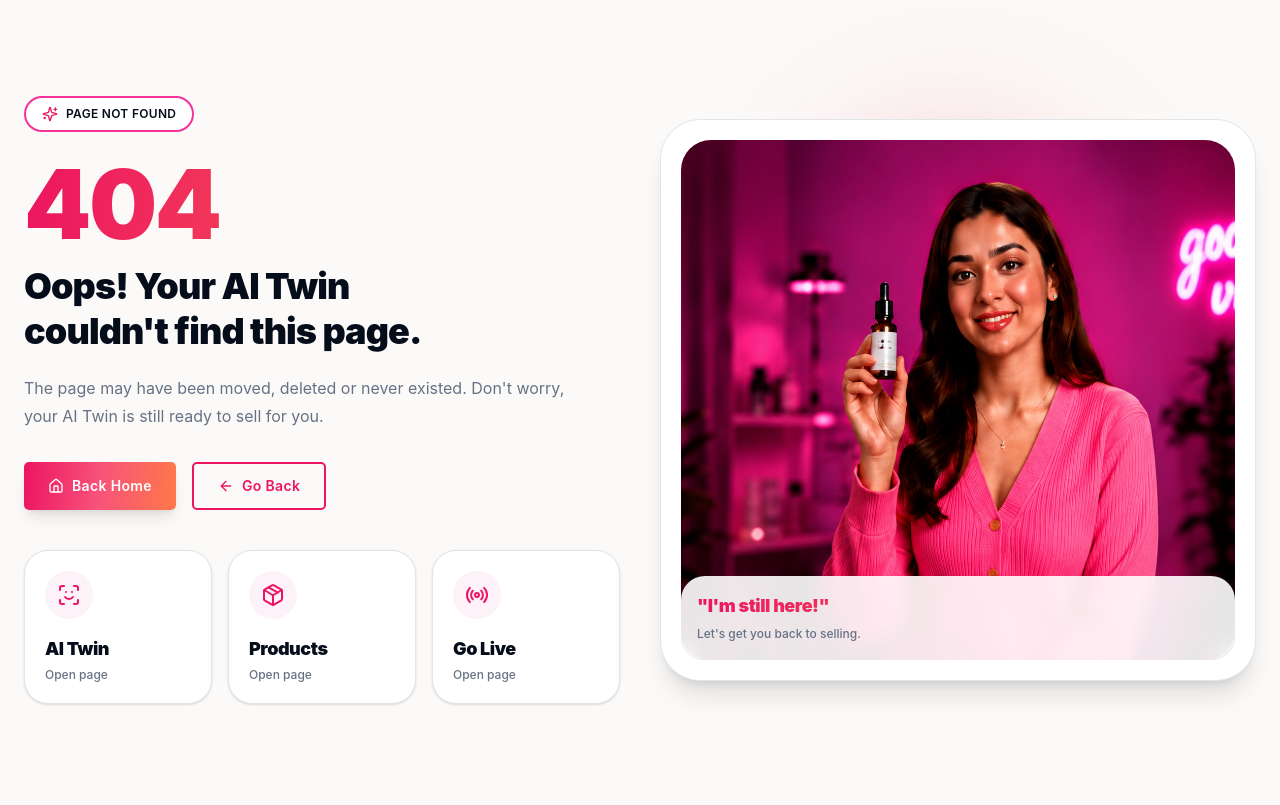
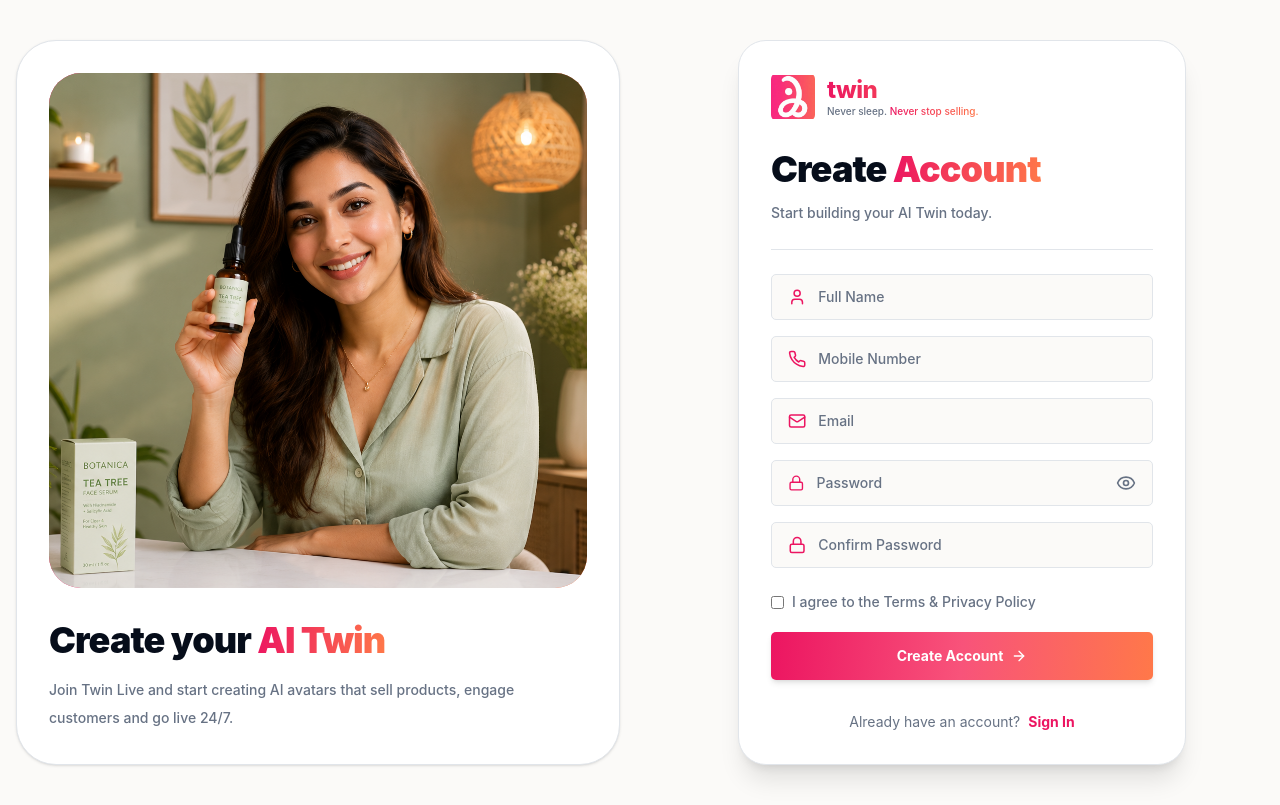
Before and after one commit to mohamedishaaqmeeran-ops/ai-twin, a React (Vite) app: page /signup in a window 1280 px wide. Built offline with nearby package versions, Linux system fonts and the light colour scheme.

Commit message:
add gcp cloud run deployment

```diff
--- a/src/App.jsx
+++ b/src/App.jsx
@@ -41,6 +41,7 @@
 import AdminLives from "./admin/AdminLives";
 import AdminAnalytics from "./admin/AdminAnalytics";
 import AdminSettings from "./admin/AdminSettings";
+import SignUp from "./pages/SignUp";
 
 
 function RequireAdmin({ children }) {
@@ -104,6 +105,7 @@
 
       <Routes>
         <Route path="/" element={<Landing />} />
+        <Route path="/signup" element={<SignUp />} />
         <Route path="/signin" element={<Signin />} />
         <Route path="/waitlist" element={<WaitlistForm />} />
 
--- a/src/pages/Landing.jsx
+++ b/src/pages/Landing.jsx
@@ -208,7 +208,7 @@
             </Link>
 
             <Link
-              to="/signin"
+              to="/signup"
               className="brand-gradient flex h-11 items-center justify-center rounded-[5px] px-5 text-sm font-bold tracking-wide text-white shadow-md transition hover:opacity-90"
             >
             Get Started
@@ -246,7 +246,7 @@
               </Link>
 
               <Link
-                to="/signin"
+                to="/signup"
                 className="brand-gradient flex h-11 items-center justify-center rounded-lg text-sm font-bold tracking-wide text-white"
               >
                 Get Started
@@ -777,9 +777,9 @@
         </p>
       </div>
 
-      <div className="mt-12 flex flex-wrap items-center justify-center gap-x-14 gap-y-8">
+      <div className="mt-12 flex flex-wrap items-center  justify-center gap-x-14 gap-y-8">
         {logos.map(([name, src]) => (
-          <div key={name} className="flex h-16 items-center justify-center">
+          <div key={name} className="flex h-16 items-center dark:bg-white/10 p-2 rounded-xl justify-center">
             <img
               src={src}
               alt={name}
@@ -869,7 +869,7 @@
             </p>
 
             <Link
-              to="/signin"
+              to="/signup"
               className="mt-5 inline-flex items-center gap-2 rounded-[5px] bg-white px-5 py-2.5 text-sm font-bold tracking-wide text-gray-900 shadow md:mt-18"
             >
               Get Started
--- a/src/pages/SignIn.jsx
+++ b/src/pages/SignIn.jsx
@@ -1,3 +1,5 @@
+// src/pages/SignIn.jsx
+
 import { useState } from "react";
 import { Link, useNavigate } from "react-router-dom";
 import {
@@ -16,6 +18,7 @@
 
   const [email, setEmail] = useState("");
   const [password, setPassword] = useState("");
+
   const [showMore, setShowMore] = useState(false);
   const [showPassword, setShowPassword] = useState(false);
 
@@ -23,10 +26,7 @@
     localStorage.setItem("isLoggedIn", "true");
     localStorage.setItem("loginProvider", provider);
 
-  // Demo role
-  // Change this value after backend authentication
-  const role =
-    email === "admin@aitwin.com" ? "admin" : "user";
+    const role = email === "admin@aitwin.com" ? "admin" : "user";
 
     localStorage.setItem("role", role);
 
@@ -63,18 +63,18 @@
 
   return (
     <div className="min-h-screen bg-background text-foreground transition-colors duration-300">
-      <div className="mx-auto grid min-h-screen max-w-6xl items-center gap-8 px-4 py-10 lg:grid-cols-2">
+      <div className="mx-auto grid min-h-screen max-w-7xl gap-8 px-4 py-10 lg:grid-cols-2 lg:items-stretch">
         {/* Left */}
-        <section className="hidden rounded-[40px] border border-border bg-card p-8 shadow-sm lg:block">
-          <div className="brand-gradient rounded-[32px] ">
+        <section className="hidden h-full flex-col rounded-[40px] border border-border bg-card p-8 shadow-sm lg:flex">
+          <div className="brand-gradient flex-1 overflow-hidden rounded-[32px]">
             <img
               src="/images/bb.png"
               alt="AI Twin"
-              className="h-[520px] w-full rounded-[24px] object-cover"
+              className="h-full w-full rounded-[24px] object-cover"
             />
           </div>
 
-          <div className="mt-6">
+          <div className="pt-8">
             <span className="inline-flex rounded-full border-2 border-pink-500 bg-card px-4 py-2 text-xs font-bold tracking-wide text-foreground">
               AI TWIN LIVE COMMERCE
             </span>
@@ -84,15 +84,18 @@
             </h1>
 
                         <p className="mt-3 text-sm font-medium leading-6 text-muted-foreground">
-              Sign in to create your twin, train it, add products, connect social
-              platforms and go live.
+              Sign in to create your twin, train it, add products,
+              connect social platforms and go live.
             </p>
           </div>
         </section>
 
         {/* Right */}
-        <section className="mx-auto w-full max-w-md">
-          <div className="rounded-3xl border border-border bg-card p-6 shadow-xl sm:p-8">
+
+        <section className="mx-auto flex h-full w-full max-w-md flex-col">
+
+          <div className="flex h-full flex-col rounded-3xl border border-border bg-card p-6 shadow-xl sm:p-8">
+
             <Logo />
 
             <h1 className="mt-8 text-3xl font-black leading-tight tracking-tight text-foreground sm:text-4xl">
@@ -104,7 +107,9 @@
             </p>
 
             {/* Social Login */}
+
             <div className="mt-7 space-y-3">
+
               <button
                 onClick={() => login("google")}
                 className={socialButtonClass}
@@ -112,6 +117,7 @@
                 <span className="grid h-6 w-6 place-items-center rounded-full bg-white text-sm font-black text-red-600 shadow-sm">
                   G
                 </span>
+
                 Continue with Google
               </button>
 
@@ -122,8 +128,6 @@
                 <Apple className="h-5 w-5" />
                 Continue with Apple
               </button>
-
-
 
               {showMore && (
                 <>
@@ -149,23 +153,39 @@
                 onClick={() => setShowMore(!showMore)}
                 className="w-full text-sm font-bold tracking-wide text-[var(--brand-pink)] transition hover:underline"
               >
-                {showMore ? "Show less options" : "More login options"}
+                {showMore
+                  ? "Show less options"
+                  : "More login options"}
               </button>
+
             </div>
 
             {/* Divider */}
+
             <div className="my-6 flex items-center gap-3">
+
               <div className="h-px flex-1 bg-border" />
+
               <span className="text-xs font-bold tracking-wide text-muted-foreground">
                 OR LOGIN WITH EMAIL
               </span>
+
               <div className="h-px flex-1 bg-border" />
+
             </div>
 
             {/* Email Login */}
-            <form onSubmit={handleEmailLogin} className="space-y-4">
+
+            <form
+              onSubmit={handleEmailLogin}
+              className="mt-2 flex flex-1 flex-col justify-between"
+            >
+
+              <div className="space-y-4">
+
                 <div className={inputWrapperClass}>
                   <Mail className="h-5 w-5 text-[var(--brand-pink)]" />
+
                   <input
                     value={email}
                     onChange={(e) => setEmail(e.target.value)}
@@ -176,7 +196,9 @@
                 </div>
 
                 <div className={inputWrapperClass}>
+
                   <Lock className="h-5 w-5 text-[var(--brand-pink)]" />
+
                   <input
                     value={password}
                     onChange={(e) => setPassword(e.target.value)}
@@ -187,7 +209,9 @@
 
                   <button
                     type="button"
-                  onClick={() => setShowPassword(!showPassword)}
+                    onClick={() =>
+                      setShowPassword(!showPassword)
+                    }
                     className="text-muted-foreground transition hover:text-foreground"
                   >
                     {showPassword ? (
@@ -196,8 +220,14 @@
                       <Eye className="h-5 w-5" />
                     )}
                   </button>
+
                 </div>
 
+
+                              </div>
+
+              {/* Bottom Section */}
+              <div className="mt-6">
                 <div className="flex items-center justify-between gap-3 text-xs">
                   <label className="flex items-center gap-2 font-semibold tracking-wide text-muted-foreground">
                     <input type="checkbox" />
@@ -214,25 +244,37 @@
 
                 <button
                   disabled={!email.trim() || !password.trim()}
-                className="brand-gradient flex h-12 w-full items-center justify-center gap-2 rounded-[5px] text-sm font-bold tracking-wide text-white shadow-md transition hover:opacity-90 disabled:cursor-not-allowed disabled:opacity-50"
+                  className="brand-gradient mt-5 flex h-12 w-full items-center justify-center gap-2 rounded-[5px] text-sm font-bold tracking-wide text-white shadow-md transition hover:opacity-90 disabled:cursor-not-allowed disabled:opacity-50"
                 >
                   Sign In
                   <ArrowRight className="h-4 w-4" />
                 </button>
-            </form>
 
-            <p className="mt-6 text-center text-xs font-medium leading-5 text-muted-foreground">
+                <p className="mt-6 text-center text-sm text-muted-foreground">
+                  Don't have an account?
+                  <Link
+                    to="/signup"
+                    className="ml-2 font-bold text-[var(--brand-pink)] hover:underline"
+                  >
+                    Sign Up
+                  </Link>
+                </p>
+
+                <p className="mt-4 text-center text-xs font-medium leading-5 text-muted-foreground">
                   By continuing you agree to our terms.
                   <br />
                   Your AI Twin awaits.
                 </p>
               </div>
+            </form>
+          </div>
 
           <Link
             to="/"
-            className="mt-4 block text-center text-xs font-semibold tracking-wide text-muted-foreground transition hover:text-foreground"
+            className="mt-5 inline-flex items-center justify-center gap-2 text-sm font-bold text-muted-foreground transition hover:text-[var(--brand-pink)]"
           >
-            ← Back to home
+            <ArrowRight className="h-4 w-4 rotate-180" />
+            Back to Home
           </Link>
         </section>
       </div>
--- /dev/null
+++ b/src/pages/SignUp.jsx
@@ -0,0 +1,211 @@
+import { useState } from "react";
+import { Link, useNavigate } from "react-router-dom";
+import {
+  Mail,
+  Lock,
+  User,
+  Eye,
+  Phone,
+  EyeOff,
+  ArrowRight,
+} from "lucide-react";
+import Logo from "../components/Logo";
+
+export default function SignUp() {
+  const navigate = useNavigate();
+
+  const [showPassword, setShowPassword] = useState(false);
+
+const [form, setForm] = useState({
+  name: "",
+  mobile: "",
+  email: "",
+  password: "",
+  confirmPassword: "",
+});
+
+  const handleChange = (key, value) => {
+    setForm((prev) => ({
+      ...prev,
+      [key]: value,
+    }));
+  };
+
+  const handleSignup = (e) => {
+    e.preventDefault();
+
+   if (
+  !form.name ||
+  !form.mobile ||
+  !form.email ||
+  !form.password ||
+  !form.confirmPassword
+) {
+  return;
+}
+
+    if (form.password !== form.confirmPassword) {
+      alert("Passwords do not match");
+      return;
+    }
+
+    localStorage.setItem("user", JSON.stringify(form));
+    localStorage.setItem("isLoggedIn", "true");
+    localStorage.setItem("role", "user");
+
+    navigate("/app/twin/create");
+  };
+
+  const inputClass =
+    "flex items-center gap-3 rounded-[5px] border border-border bg-background px-4 py-3 transition focus-within:border-[var(--brand-pink)] focus-within:ring-2 focus-within:ring-pink-200 dark:focus-within:ring-pink-500/20";
+
+  const inputFieldClass =
+    "w-full bg-transparent text-sm font-medium text-foreground outline-none placeholder:text-muted-foreground";
+
+  return (
+    <div className="min-h-screen bg-background text-foreground">
+      <div className="mx-auto grid min-h-screen max-w-7xl gap-10 px-4 py-10 lg:grid-cols-2 lg:items-stretch">
+        {/* Left */}
+        <section className="hidden h-full flex-col rounded-[40px] border border-border bg-card p-8 shadow-sm lg:flex">
+          <div className="brand-gradient flex-1 overflow-hidden rounded-[32px]">
+            <img
+              src="/images/bb.png"
+              className="h-full w-full rounded-[24px] object-cover"
+              alt="AI Twin"
+            />
+          </div>
+
+          <div className="pt-8">
+            <h1 className="text-4xl font-black tracking-tight">
+              Create your <span className="brand-text">AI Twin</span>
+            </h1>
+
+            <p className="mt-4 text-sm font-medium leading-7 text-muted-foreground">
+              Join Twin Live and start creating AI avatars that sell products,
+              engage customers and go live 24/7.
+            </p>
+          </div>
+        </section>
+
+        {/* Right */}
+        <section className="mx-auto flex h-full w-full max-w-md flex-col rounded-3xl border border-border bg-card p-6 shadow-xl sm:p-8">
+          <Logo />
+
+          <h1 className="mt-8 text-3xl font-black tracking-tight sm:text-4xl">
+            Create <span className="brand-text">Account</span>
+          </h1>
+
+          <p className="mt-3 text-sm font-medium leading-6 text-muted-foreground">
+            Start building your AI Twin today.
+          </p>
+
+          <div className="my-6 h-px w-full bg-border" />
+
+          <form
+            onSubmit={handleSignup}
+            className="flex flex-1 flex-col justify-between"
+          >
+            <div className="space-y-4">
+              <div className={inputClass}>
+                <User className="h-5 w-5 text-[var(--brand-pink)]" />
+                <input
+                  placeholder="Full Name"
+                  className={inputFieldClass}
+                  value={form.name}
+                  onChange={(e) => handleChange("name", e.target.value)}
+                />
+              </div>
+
+              <div className={inputClass}>
+  <Phone className="h-5 w-5 text-[var(--brand-pink)]" />
+
+  <input
+    type="tel"
+    placeholder="Mobile Number"
+    className={inputFieldClass}
+    value={form.mobile}
+    maxLength={10}
+    onChange={(e) =>
+      handleChange(
+        "mobile",
+        e.target.value.replace(/\D/g, "")
+      )
+    }
+  />
+</div>
+
+              <div className={inputClass}>
+                <Mail className="h-5 w-5 text-[var(--brand-pink)]" />
+                <input
+                  placeholder="Email"
+                  type="email"
+                  className={inputFieldClass}
+                  value={form.email}
+                  onChange={(e) => handleChange("email", e.target.value)}
+                />
+              </div>
+
+              <div className={inputClass}>
+                <Lock className="h-5 w-5 text-[var(--brand-pink)]" />
+                <input
+                  placeholder="Password"
+                  type={showPassword ? "text" : "password"}
+                  className={inputFieldClass}
+                  value={form.password}
+                  onChange={(e) => handleChange("password", e.target.value)}
+                />
+
+                <button
+                  type="button"
+                  onClick={() => setShowPassword(!showPassword)}
+                  className="text-muted-foreground transition hover:text-foreground"
+                >
+                  {showPassword ? (
+                    <EyeOff className="h-5 w-5" />
+                  ) : (
+                    <Eye className="h-5 w-5" />
+                  )}
+                </button>
+              </div>
+
+              <div className={inputClass}>
+                <Lock className="h-5 w-5 text-[var(--brand-pink)]" />
+                <input
+                  placeholder="Confirm Password"
+                  type="password"
+                  className={inputFieldClass}
+                  value={form.confirmPassword}
+                  onChange={(e) =>
+                    handleChange("confirmPassword", e.target.value)
+                  }
+                />
+              </div>
+            </div>
+
+            <div className="mt-6">
+              <label className="flex items-start gap-2 text-sm font-medium leading-5 text-muted-foreground">
+                <input type="checkbox" required className="mt-1" />
+                <span>I agree to the Terms & Privacy Policy</span>
+              </label>
+
+              <button className="brand-gradient mt-5 flex h-12 w-full items-center justify-center gap-2 rounded-[5px] text-sm font-bold text-white shadow-md transition hover:opacity-90">
+                Create Account
+                <ArrowRight className="h-4 w-4" />
+              </button>
+
+              <div className="mt-8 text-center text-sm text-muted-foreground">
+                Already have an account?
+                <Link
+                  to="/signin"
+                  className="ml-2 font-bold text-[var(--brand-pink)] hover:underline"
+                >
+                  Sign In
+                </Link>
+              </div>
+            </div>
+          </form>
+        </section>
+      </div>
+    </div>
+  );
+}
```
Lines whose indentation alone changed are shown as unchanged.
